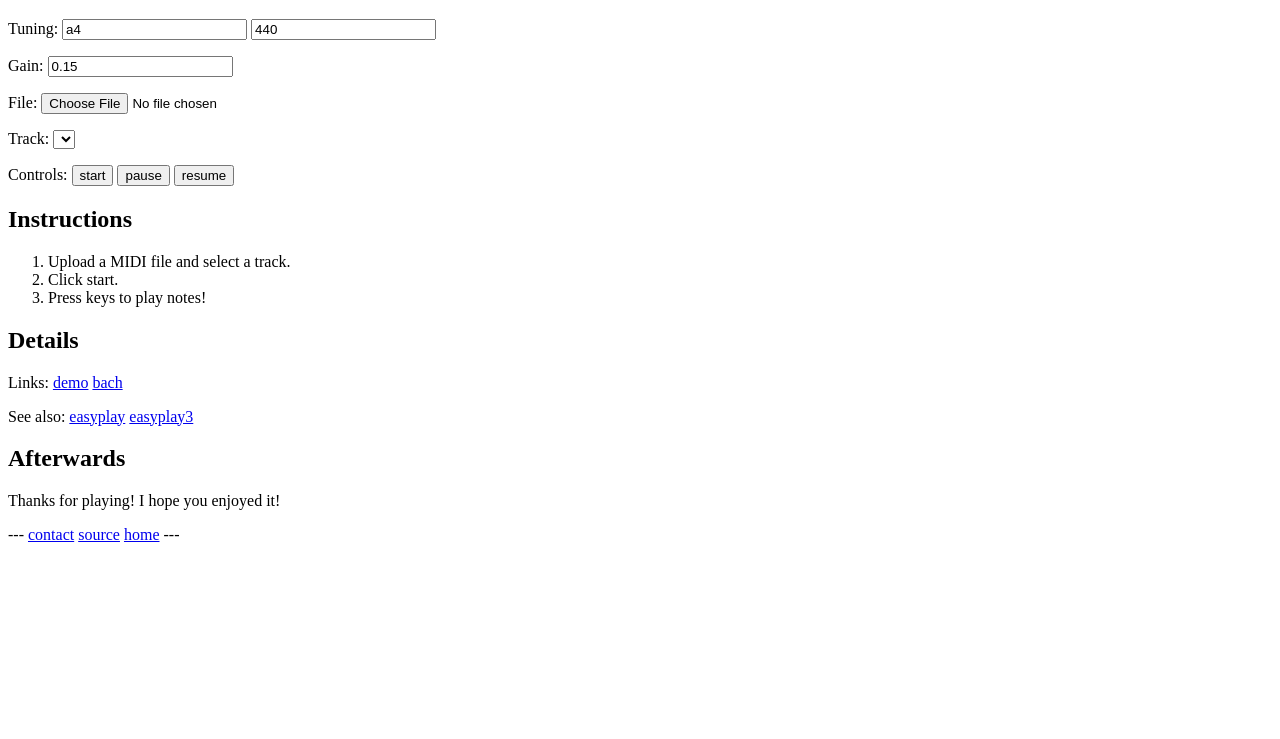
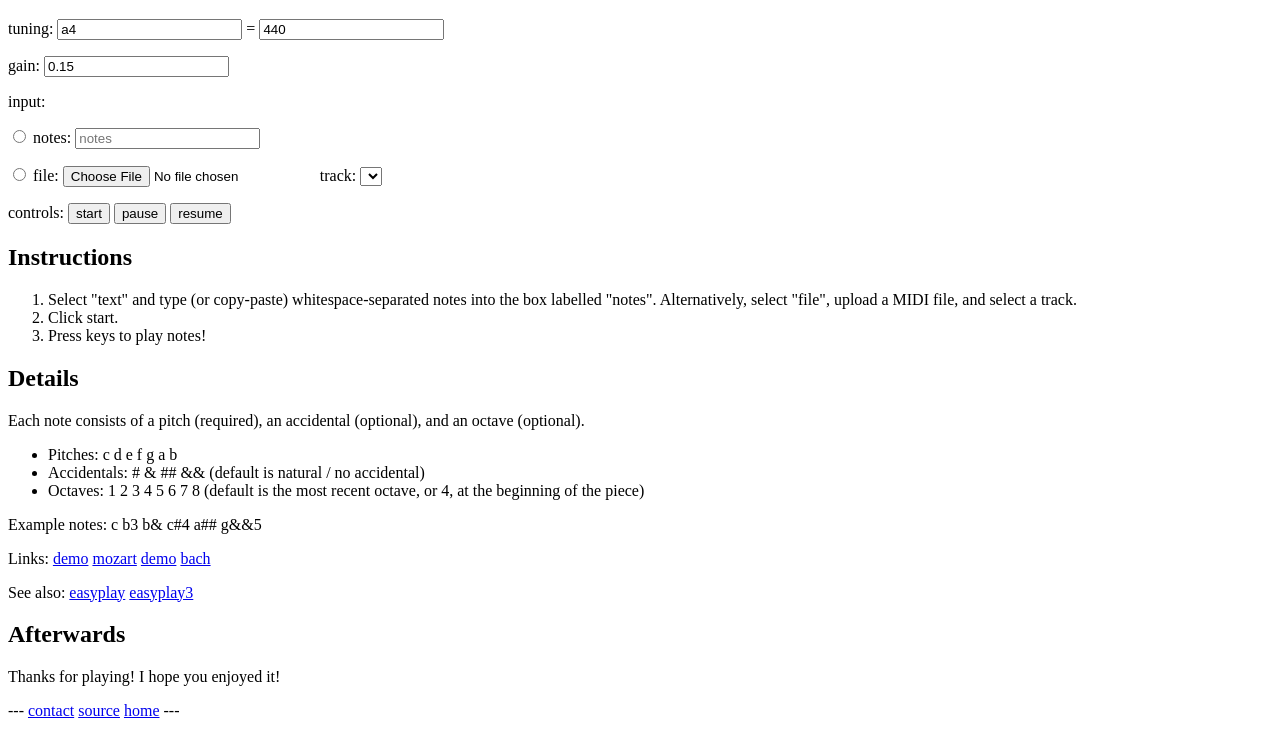
Before and after one commit to mccode187/easyplay2, a plain HTML site: page index.html in a window 1280 px wide. Shown: the part 61-800 px from the top of the page. Drawn offline with Linux system fonts and the light colour scheme; a script that the page names is missing.

Commit message:
added text-based note entry method

```diff
--- a/index.html
+++ b/index.html
@@ -1,27 +1,44 @@
 <!DOCTYPE html>
 <title>EasyPlay2</title>
 <h1>EasyPlay2</h1>
-<p>Tuning:
-<input id="tuningNote" placeholder="tuningNote" value="a4">
+<p>tuning:
+<input id="tuningNote" placeholder="tuningNote" value="a4"> =
 <input id="tuningFrequency" placeholder="tuningFrequency" value="440">
-<p>Gain:
+<p>gain:
 <input id="gain" placeholder="0 <= gain <= 1" value="0.15">
-<p>File:
-<input id="fileInput" type="file" accept=".mid,.midi">
-<p>Track:
-<select id="track"></select>
-<p>Controls:
+<p>input:
+<p><input type="radio" id="text" name="inputMethod">
+    <label for="text">notes:</label>
+    <input id="notes" placeholder="notes">
+<p><input type="radio" id="file" name="inputMethod">
+    <label for="file">file:</label>
+    <input id="fileInput" type="file" accept=".mid,.midi">
+    track: <select id="track"></select>
+<p>controls:
 <button id="start">start</button>
 <button id="pause">pause</button>
 <button id="resume">resume</button>
 <h2>Instructions</h2>
 <ol>
-<li>Upload a MIDI file and select a track.
+<li>Select "text" and type (or copy-paste) whitespace-separated notes into the
+    box labelled "notes". Alternatively, select "file", upload a MIDI file, and
+    select a track.
 <li>Click start.
 <li>Press keys to play notes!
 </ol>
 <h2>Details</h2>
+<p>Each note consists of a pitch (required),
+    an accidental (optional), and an octave (optional).
+<ul>
+<li>Pitches: c d e f g a b
+<li>Accidentals: # & ## && (default is natural / no accidental)
+<li>Octaves: 1 2 3 4 5 6 7 8 (default is the most recent octave,
+    or 4, at the beginning of the piece)
+</ul>
+<p>Example notes: c b3 b& c#4 a## g&&5
 <p>Links:
+<a href="https://www.youtube.com/watch?v=3UUZxs8AU_Q">demo</a>
+<a href = http://bit.ly/3WeiGg0>mozart</a>
 <a href="https://www.youtube.com/watch?v=Foo_qNPZAkM">demo</a>
 <a href = "https://bit.ly/3GahlBD">bach</a>
 <p>See also:
```
